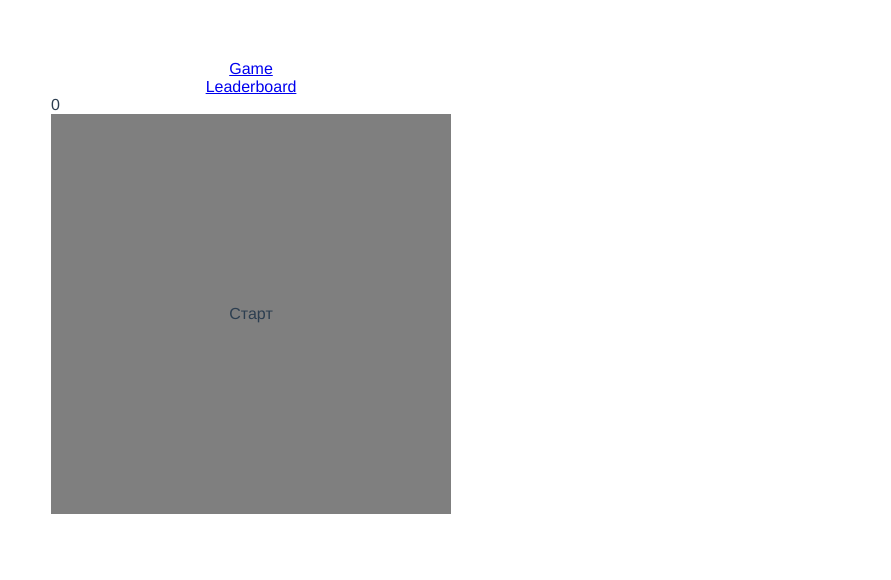
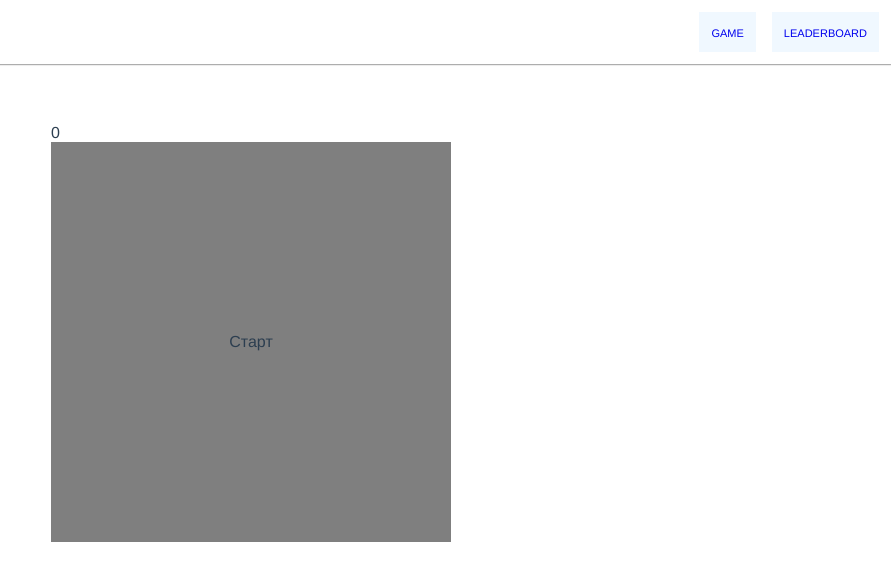
Before and after one commit to Ctepan/memory-game, a Vue app: page / in a window 1280 px wide. Shown: the top 580 px of the page, without its empty margins (389-1280 px from the left). Built offline with nearby package versions, Linux system fonts and the light colour scheme.

Commit message:
feat(core): add app header

```diff
--- a/src/App.vue
+++ b/src/App.vue
@@ -1,19 +1,27 @@
 <template>
-  <div class="main">
-    <router-link :to="{ name: 'game' }">Game</router-link>
-    <router-link :to="{ name: 'leaderboard' }">Leaderboard</router-link>
-    <router-view></router-view>
+  <div>
+    <AppBar class="header"></AppBar>
+    <div class="main">
+      <router-view></router-view>
+    </div>
   </div>
 </template>
 
 <script lang="ts">
+import AppBar from '@/core/components/AppBar.vue';
+
 export default {
   name: 'App',
+  components: { AppBar },
 };
 </script>
 
 <style>
 @import "./assets/icons/bootstrap-icons.css";
+
+body {
+  margin: 0;
+}
 
 #app {
   font-family: Avenir, Helvetica, Arial, sans-serif;
@@ -21,16 +29,20 @@ export default {
   -moz-osx-font-smoothing: grayscale;
   text-align: center;
   color: #2c3e50;
-  margin-top: 60px;
+}
+
+.header {
+
 }
 
 .main {
+  margin: auto;
+  margin-top: 60px;
   display: flex;
   flex-flow: column;
   justify-content: center;
   align-items: center;
   width: 100%;
   max-width: 936px;
-  margin: auto;
 }
 </style>
--- /dev/null
+++ b/src/core/components/AppBar.vue
@@ -0,0 +1,49 @@
+<template>
+  <div class="app-bar">
+    <router-link
+      class="app-bar__nav-button"
+      :to="{ name: 'game' }"
+    >game</router-link>
+    <router-link
+      class="app-bar__nav-button"
+      :to="{ name: 'leaderboard' }"
+    >leaderboard</router-link>
+  </div>
+</template>
+
+<script>
+export default {
+  name: 'AppBar',
+};
+</script>
+
+<style scoped lang="scss">
+.app-bar {
+  display: flex;
+  box-sizing: border-box;
+  justify-content: flex-end;
+  padding: 12px;
+  width: 100%;
+  box-shadow: 1px 0 2px black;
+
+  &__nav-button {
+    display: flex;
+    align-items: center;
+    justify-content: center;
+    height: 40px;
+    padding: 0 12px;
+    background: aliceblue;
+    font-variant: small-caps;
+    text-decoration: none;
+    margin-right: 16px;
+
+    &:last-child {
+      margin-right: 0;
+    }
+
+    &:visited {
+      color: currentColor;
+    }
+  }
+}
+</style>
```
